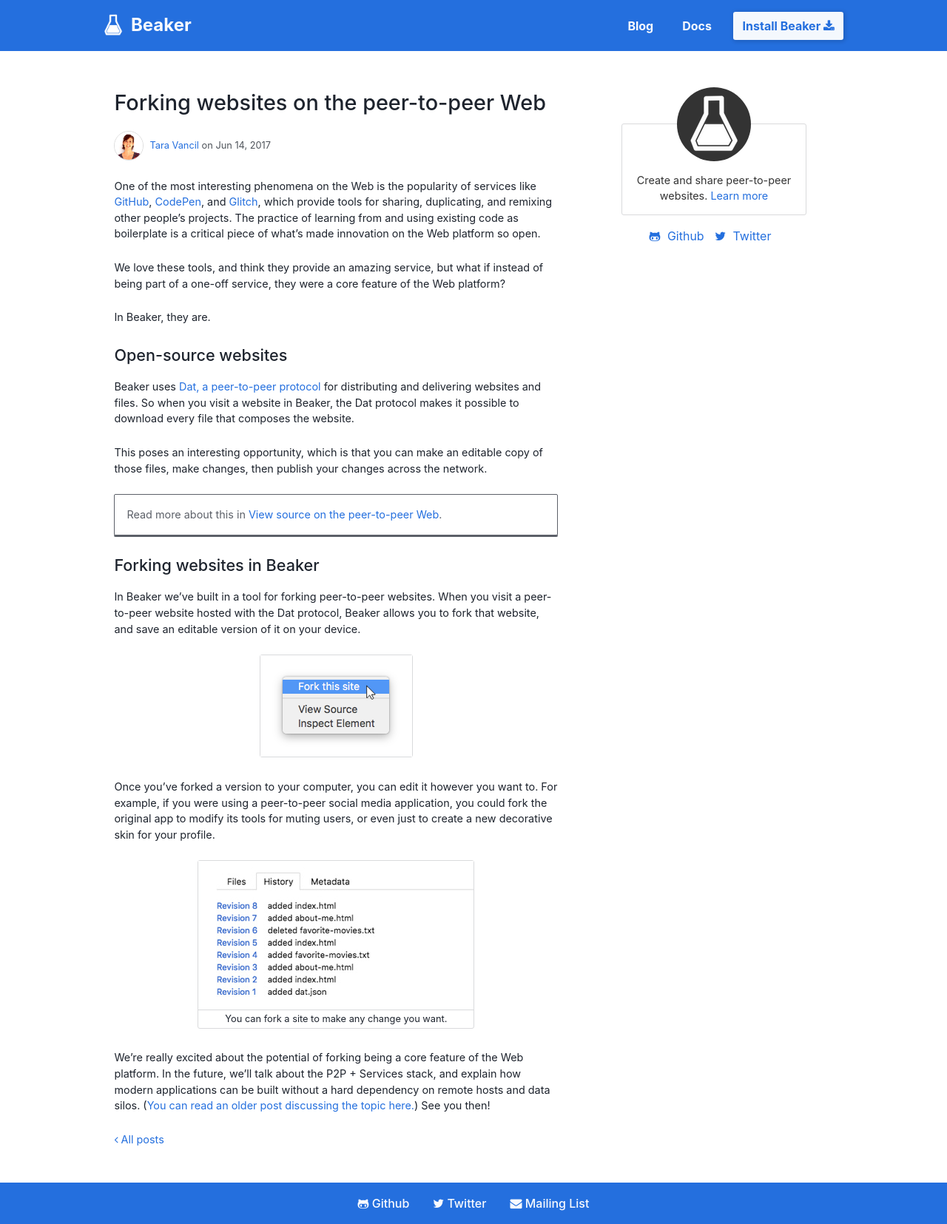
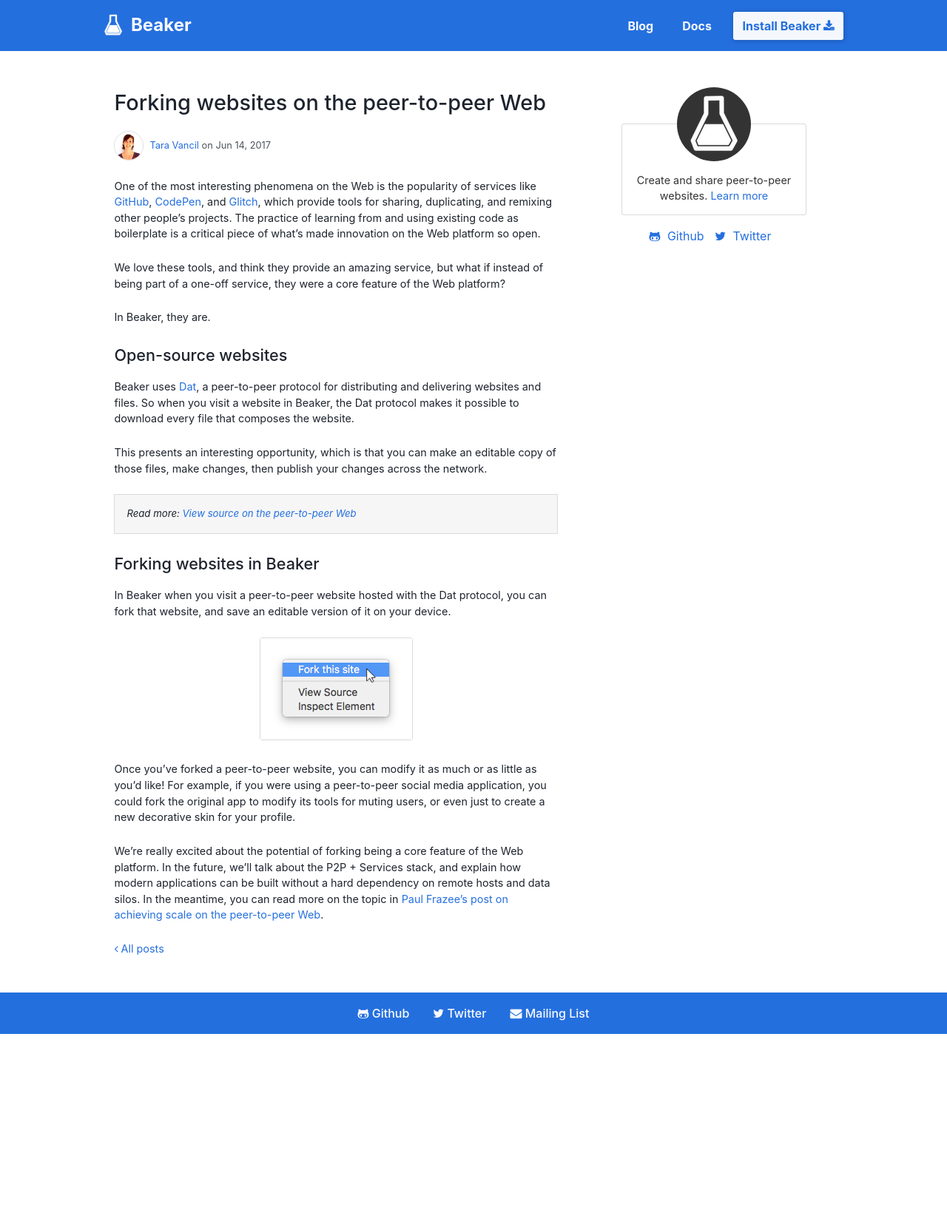
Before and after one commit to beakerbrowser/beakerbrowser.com, a Jekyll site: the page built from _posts/2017-06-14-forking-websites-on-the-p2p-web.md, in a window 1280 px wide. Shown: the whole page at 74% size. Built offline with Jekyll 4.4.1, drawn with Linux system fonts in a browser that asks for light colours; after the commit the page ends 1398 px from its top, so only the background shows below that.

Commit message:
Fix up links, grammar, and .highlight styles

```diff
--- a/_posts/2017-06-14-forking-websites-on-the-p2p-web.md
+++ b/_posts/2017-06-14-forking-websites-on-the-p2p-web.md
@@ -17,27 +17,22 @@
 
 ## Open-source websites
 
-Beaker uses [Dat, a peer-to-peer protocol](/docs/inside-beaker/dat-files-protocol.html) for distributing and delivering websites and files. So when you visit a website in Beaker, the Dat protocol makes it possible to download every file that composes the website.
+Beaker uses [Dat](/docs/inside-beaker/dat-files-protocol.html), a peer-to-peer protocol for distributing and delivering websites and files. So when you visit a website in Beaker, the Dat protocol makes it possible to download every file that composes the website.
 
-This poses an interesting opportunity, which is that you can make an editable copy of those files, make changes, then publish your changes across the network.
+This presents an interesting opportunity, which is that you can make an editable copy of those files, make changes, then publish your changes across the network.
 
-<p class="highlight">
-  Read more about this in <a href="/2017/06/07/view-source-peer-to-peer.html">View source on the peer-to-peer Web</a>.
-</p>
+<aside class="highlight">
+  <em>Read more: <a href="/2017/06/07/view-source-peer-to-peer.html">View source on the peer-to-peer Web</a></em>
+</aside>
 
 ## Forking websites in Beaker
 
-In Beaker we’ve built in a tool for forking peer-to-peer websites. When you visit a peer-to-peer website hosted with the Dat protocol, Beaker allows you to fork that website, and save an editable version of it on your device.
+In Beaker when you visit a peer-to-peer website hosted with the Dat protocol, you can fork that website, and save an editable version of it on your device.
 
 <figure>
 <img src="/img/posts/forking-sites/thumbnail.png">
 </figure>
 
-Once you’ve forked a version to your computer, you can edit it however you want to. For example, if you were using a peer-to-peer social media application, you could fork the original app to modify its tools for muting users, or even just to create a new decorative skin for your profile.
+Once you’ve forked a peer-to-peer website, you can modify it as much or as little as you'd like! For example, if you were using a peer-to-peer social media application, you could fork the original app to modify its tools for muting users, or even just to create a new decorative skin for your profile.
 
-<figure>
-<img src="/img/docs/tour-site-history.jpg">
-<figcaption>You can fork a site to make any change you want.</figcaption>
-</figure>
-
-We’re really excited about the potential of forking being a core feature of the Web platform. In the future, we’ll talk about the P2P + Services stack, and explain how modern applications can be built without a hard dependency on remote hosts and data silos. ([You can read an older post discussing the topic here.](http://pfrazee.github.io/blog/achieving-scale)) See you then!
+We’re really excited about the potential of forking being a core feature of the Web platform. In the future, we’ll talk about the P2P + Services stack, and explain how modern applications can be built without a hard dependency on remote hosts and data silos. In the meantime, you can read more on the topic in [Paul Frazee's post on achieving scale on the peer-to-peer Web](https://pfrazee.github.io/blog/achieving-scale).
--- a/css/pages/_post.scss
+++ b/css/pages/_post.scss
@@ -139,9 +139,9 @@
 
   .highlight {
     padding: 1rem;
-    border: 1px solid $gray--very-dark;
-    border-radius: 2px;
-    box-shadow: 0 2px;
-    color: $gray--very-dark;
+    font-size: .825rem;
+    background: $gray--light;
+    border: 1px solid $gray--mid;
+    margin-bottom: 1.5rem;
   }
 }
```
